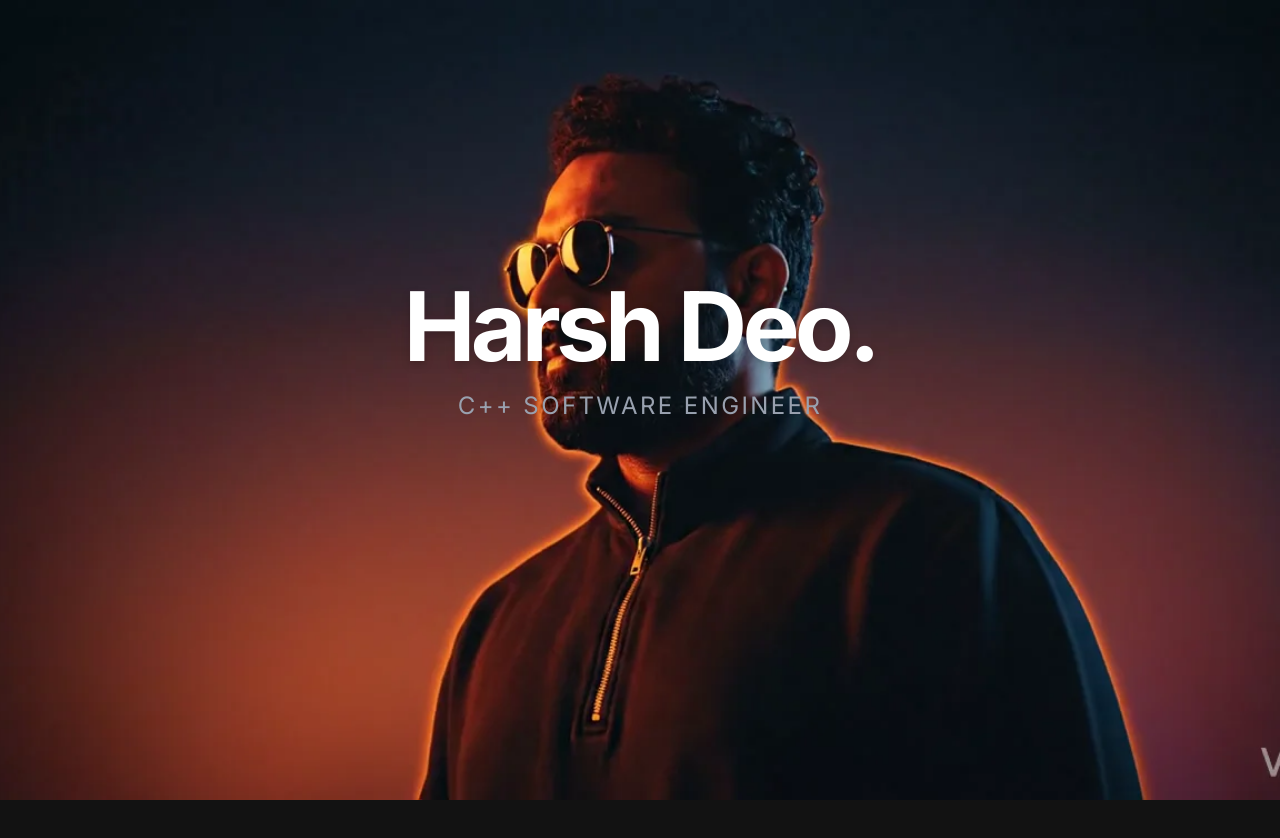
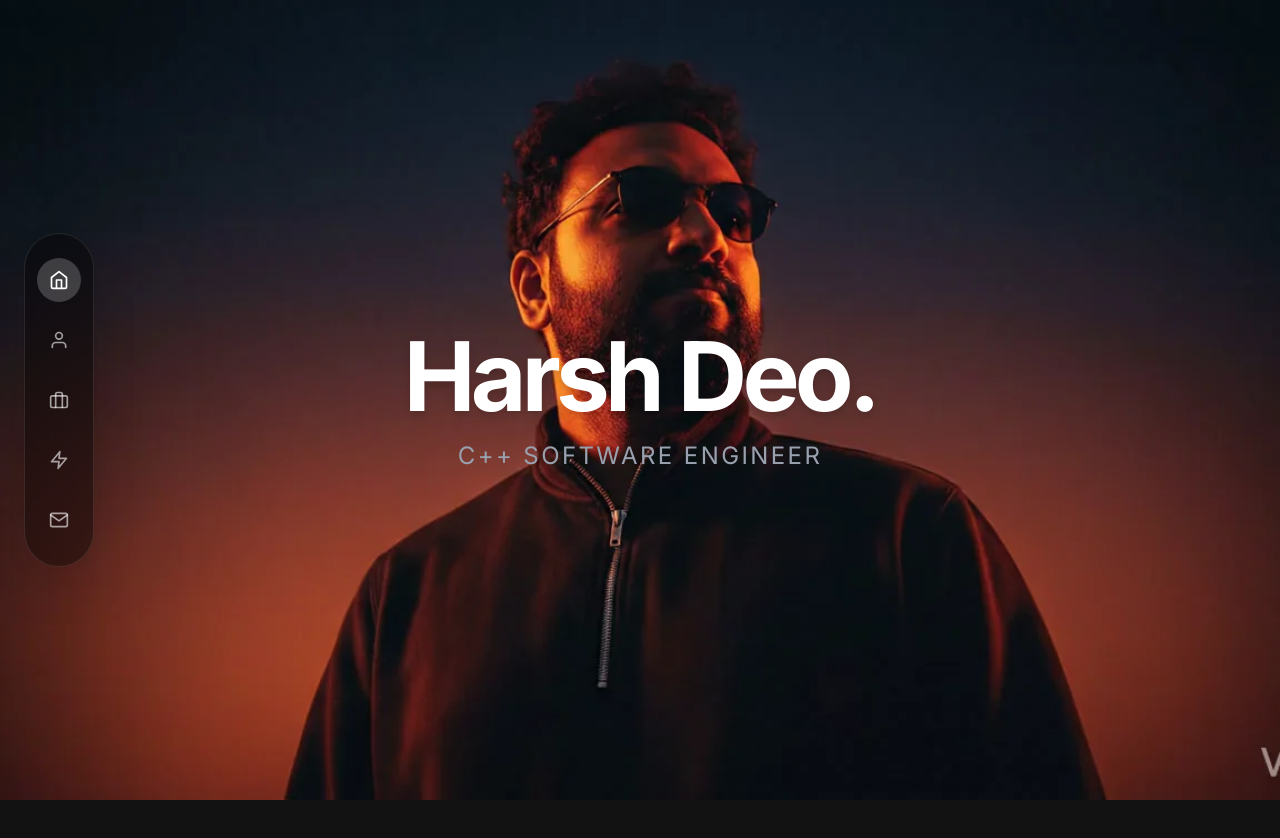
Before and after one commit to harshdeo802/scrolly-portfolio, a Next.js app: page / in a window 1280 px wide. Shown: the top 838 px of the page. Built offline with nearby package versions, Linux system fonts and the light colour scheme.

Commit message:
feat : add enhancements to skills section

```diff
--- a/app/components/About.tsx
+++ b/app/components/About.tsx
@@ -1,44 +1,112 @@
+import {
+    SiCplusplus,
+    SiC,
+    SiPython,
+    SiGnubash,
+    SiLinux,
+    SiGit,
+    SiGitlab,
+    SiCmake,
+    SiDocker
+} from "react-icons/si";
+import { VscDebug } from "react-icons/vsc";
+import { IconType } from "react-icons";
+
+interface SkillItem {
+    name: string;
+    icon: IconType;
+    color: string;
+}
+
 export default function About() {
-    const skills = {
-        languages: ["C++ (C++11/14/17/21)", "C", "Python (basic)", "Shell Scripting"],
-        core: ["OOP", "Multithreading & Concurrency", "Memory Management", "STL", "Performance Optimization", "System-Level Development"],
-        tools: ["Linux", "Git", "GitLab CI/CD", "CMake", "Docker", "GDB/Valgrind"],
-    };
+    const languages: SkillItem[] = [
+        { name: "C++ (11/14/17/21)", icon: SiCplusplus, color: "text-blue-500" },
+        { name: "C Language", icon: SiC, color: "text-blue-300" },
+        { name: "Python", icon: SiPython, color: "text-yellow-400" },
+        { name: "Shell Scripting", icon: SiGnubash, color: "text-green-500" },
+    ];
+
+    const tools: SkillItem[] = [
+        { name: "Linux", icon: SiLinux, color: "text-yellow-500" },
+        { name: "Git", icon: SiGit, color: "text-red-500" },
+        { name: "GitLab CI/CD", icon: SiGitlab, color: "text-orange-500" },
+        { name: "CMake", icon: SiCmake, color: "text-green-600" },
+        { name: "Docker", icon: SiDocker, color: "text-blue-400" },
+        { name: "GDB / Valgrind", icon: VscDebug, color: "text-gray-400" },
+    ];
+
+    const coreConcepts = [
+        "OOP",
+        "Multithreading & Concurrency",
+        "Memory Management",
+        "STL",
+        "Performance Optimization",
+        "System-Level Development"
+    ];
+
+    const SkillIcon = ({ item }: { item: SkillItem }) => (
+        <div className="group relative flex flex-col items-center justify-center p-4 bg-white/5 rounded-xl border border-white/10 hover:border-white/30 transition-all duration-300 hover:-translate-y-1">
+            <item.icon className={`text-4xl ${item.color} mb-0 transition-all duration-300 group-hover:scale-110 group-hover:mb-2`} />
+
+            {/* Text Reveal on Hover */}
+            <span className="absolute bottom-2 opacity-0 transform translate-y-2 group-hover:opacity-100 group-hover:translate-y-0 transition-all duration-300 text-xs font-mono text-gray-300 tracking-wider text-center w-full px-1">
+                {item.name}
+            </span>
+        </div>
+    );
 
     return (
         <section className="relative z-20 bg-[#121212] pt-24 pb-12 px-6 md:px-12 text-white">
-            <div className="max-w-4xl mx-auto">
+            <div className="max-w-5xl mx-auto">
                 <h2 className="text-3xl md:text-5xl font-bold mb-8 tracking-tight text-white/90">
-                    Professional Identity
+                    About Me
                 </h2>
-                <p className="text-xl leading-relaxed text-gray-300 mb-12">
+                <p className="text-xl leading-relaxed text-gray-300 mb-8 max-w-3xl">
                     I am a <span className="text-purple-400 font-semibold">performance-focused C++ Software Engineer</span> with 2.5+ years of professional experience building efficient and reliable software systems. My core expertise lies in modern C++, multithreading, performance optimization, and debugging complex runtime issues. I enjoy solving challenging engineering problems and building scalable, maintainable software used in production environments.
                 </p>
 
-                <div className="grid grid-cols-1 md:grid-cols-3 gap-8 mt-16 border-t border-white/10 pt-16">
+                <div className="mb-16">
+                    <h3 className="text-2xl font-bold mb-4 text-white/90">Career Goal</h3>
+                    <p className="text-lg leading-relaxed text-gray-400 max-w-3xl">
+                        Seeking opportunities as a C++ Software Engineer where I can contribute to building high-quality products, optimize system performance, and solve complex engineering problems.
+                    </p>
+                </div>
+
+                <div className="space-y-16">
+                    {/* Languages - Logo Grid */}
                     <div>
-                        <h3 className="text-lg font-mono text-purple-400 mb-4 uppercase tracking-widest">Languages</h3>
-                        <ul className="space-y-2">
-                            {skills.languages.map((skill) => (
-                                <li key={skill} className="text-gray-400">{skill}</li>
+                        <h3 className="text-lg font-mono text-purple-400 mb-8 uppercase tracking-widest border-b border-white/10 pb-2">Languages</h3>
+                        <div className="grid grid-cols-2 sm:grid-cols-4 gap-4">
+                            {languages.map((skill) => (
+                                <SkillIcon key={skill.name} item={skill} />
                             ))}
-                        </ul>
+                        </div>
                     </div>
-                    <div>
-                        <h3 className="text-lg font-mono text-blue-400 mb-4 uppercase tracking-widest">Core Technical</h3>
-                        <ul className="space-y-2">
-                            {skills.core.map((skill) => (
-                                <li key={skill} className="text-gray-400">{skill}</li>
-                            ))}
-                        </ul>
-                    </div>
-                    <div>
-                        <h3 className="text-lg font-mono text-green-400 mb-4 uppercase tracking-widest">Platforms & Tools</h3>
-                        <ul className="space-y-2">
-                            {skills.tools.map((skill) => (
-                                <li key={skill} className="text-gray-400">{skill}</li>
-                            ))}
-                        </ul>
+
+                    <div className="grid grid-cols-1 md:grid-cols-2 gap-12">
+
+                        {/* Core Concepts - List */}
+                        <div>
+                            <h3 className="text-lg font-mono text-blue-400 mb-6 uppercase tracking-widest border-b border-white/10 pb-2">Core Technical</h3>
+                            <ul className="space-y-3">
+                                {coreConcepts.map((concept) => (
+                                    <li key={concept} className="flex items-center text-gray-300">
+                                        <span className="w-1.5 h-1.5 bg-blue-500 rounded-full mr-3"></span>
+                                        {concept}
+                                    </li>
+                                ))}
+                            </ul>
+                        </div>
+
+                        {/* Tools - Logo Grid */}
+                        <div>
+                            <h3 className="text-lg font-mono text-green-400 mb-6 uppercase tracking-widest border-b border-white/10 pb-2">Platforms & Tools</h3>
+                            <div className="grid grid-cols-3 gap-4">
+                                {tools.map((skill) => (
+                                    <SkillIcon key={skill.name} item={skill} />
+                                ))}
+                            </div>
+                        </div>
                     </div>
                 </div>
             </div>
--- /dev/null
+++ b/app/components/Navbar.tsx
@@ -0,0 +1,80 @@
+"use client";
+
+import { useEffect, useState } from "react";
+import { FiHome, FiUser, FiBriefcase, FiZap, FiMail } from "react-icons/fi";
+import { motion } from "framer-motion";
+
+const navItems = [
+    { name: "Home", id: "home", icon: FiHome },
+    { name: "About", id: "about", icon: FiUser },
+    { name: "Experience", id: "experience", icon: FiBriefcase },
+    { name: "Impacts", id: "projects", icon: FiZap },
+    { name: "Contact", id: "contact", icon: FiMail },
+];
+
+export default function Navbar() {
+    const [activeSection, setActiveSection] = useState("home");
+
+    const scrollToSection = (id: string) => {
+        const element = document.getElementById(id);
+        if (element) {
+            window.scrollTo({
+                top: element.offsetTop,
+                behavior: "smooth",
+            });
+        }
+    };
+
+    useEffect(() => {
+        const observer = new IntersectionObserver(
+            (entries) => {
+                entries.forEach((entry) => {
+                    if (entry.isIntersecting) {
+                        setActiveSection(entry.target.id);
+                    }
+                });
+            },
+            { rootMargin: "-40% 0px -60% 0px" }
+        );
+
+        navItems.forEach((item) => {
+            const element = document.getElementById(item.id);
+            if (element) observer.observe(element);
+        });
+
+        return () => observer.disconnect();
+    }, []);
+
+    return (
+        <div className="fixed left-6 top-1/2 -translate-y-1/2 z-50">
+            <nav className="flex flex-col gap-4 bg-black/40 backdrop-blur-xl px-3 py-6 rounded-full border border-white/10 shadow-2xl">
+                {navItems.map((item) => (
+                    <button
+                        key={item.id}
+                        onClick={() => scrollToSection(item.id)}
+                        className="relative group p-3 rounded-full transition-all duration-300 hover:bg-white/10"
+                        aria-label={item.name}
+                    >
+                        {activeSection === item.id && (
+                            <motion.div
+                                layoutId="active-bg"
+                                className="absolute inset-0 bg-white/20 rounded-full"
+                                transition={{ type: "spring", stiffness: 300, damping: 30 }}
+                            />
+                        )}
+
+                        <item.icon
+                            className={`text-xl transition-colors duration-300 ${activeSection === item.id ? "text-white" : "text-white/60 group-hover:text-white"
+                                }`}
+                        />
+
+                        {/* Tooltip */}
+                        <span className="absolute left-full ml-4 top-1/2 -translate-y-1/2 px-2 py-1 bg-black/80 text-white text-xs font-medium rounded opacity-0 group-hover:opacity-100 transition-opacity whitespace-nowrap border border-white/10 pointer-events-none">
+                            {item.name}
+                        </span>
+                    </button>
+                ))}
+            </nav>
+        </div>
+    );
+}
--- a/app/components/Overlay.tsx
+++ b/app/components/Overlay.tsx
@@ -1,9 +1,14 @@
 "use client";
 
 import { useScroll, useTransform, motion } from "framer-motion";
+import { useRef } from "react";
 
 export default function Overlay() {
-    const { scrollYProgress } = useScroll();
+    const containerRef = useRef<HTMLDivElement>(null);
+    const { scrollYProgress } = useScroll({
+        target: containerRef,
+        offset: ["start start", "end end"]
+    });
 
     const opacity1 = useTransform(scrollYProgress, [0, 0.2], [1, 0]);
     const y1 = useTransform(scrollYProgress, [0, 0.2], [0, -50]);
@@ -15,11 +20,12 @@ export default function Overlay() {
     const y3 = useTransform(scrollYProgress, [0.5, 0.6, 0.8], [50, 0, -50]);
 
     return (
-        <div className="absolute top-0 left-0 w-full h-[500vh] pointer-events-none z-10 flex flex-col items-center">
+        <div ref={containerRef} className="absolute top-0 left-0 w-full h-[500vh] pointer-events-none z-10">
+            <div className="sticky top-0 h-screen w-full flex flex-col items-center justify-center overflow-hidden">
                 {/* Section 1 */}
                 <motion.div
                     style={{ opacity: opacity1, y: y1 }}
-                className="fixed top-1/2 left-1/2 -translate-x-1/2 -translate-y-1/2 text-center"
+                    className="absolute top-1/2 left-1/2 -translate-x-1/2 -translate-y-1/2 text-center w-full px-4"
                 >
                     <h1 className="text-6xl md:text-8xl font-bold tracking-tighter text-white drop-shadow-lg">
                         Harsh Deo.
@@ -32,7 +38,7 @@ export default function Overlay() {
                 {/* Section 2 */}
                 <motion.div
                     style={{ opacity: opacity2, y: y2 }}
-                className="fixed top-1/2 left-10 md:left-32 -translate-y-1/2 max-w-lg"
+                    className="absolute top-1/2 left-10 md:left-32 -translate-y-1/2 max-w-lg"
                 >
                     <h2 className="text-5xl md:text-7xl font-bold text-white leading-tight">
                         Building <br />
@@ -46,7 +52,7 @@ export default function Overlay() {
                 {/* Section 3 */}
                 <motion.div
                     style={{ opacity: opacity3, y: y3 }}
-                className="fixed top-1/2 right-10 md:right-32 -translate-y-1/2 max-w-lg text-right"
+                    className="absolute top-1/2 right-10 md:right-32 -translate-y-1/2 max-w-lg text-right"
                 >
                     <h2 className="text-5xl md:text-7xl font-bold text-white leading-tight">
                         Multithreading, <br />
@@ -55,5 +61,6 @@ export default function Overlay() {
                     </h2>
                 </motion.div>
             </div>
+        </div>
     );
 }
--- a/app/components/ScrollyCanvas.tsx
+++ b/app/components/ScrollyCanvas.tsx
@@ -5,9 +5,14 @@ import { useEffect, useRef, useState } from "react";
 
 export default function ScrollyCanvas({ numFrames }: { numFrames: number }) {
     const canvasRef = useRef<HTMLCanvasElement>(null);
+    const containerRef = useRef<HTMLDivElement>(null);
     const [images, setImages] = useState<HTMLImageElement[]>([]);
-    const [imagesLoaded, setImagesLoaded] = useState<boolean[]>([]);
-    const { scrollYProgress } = useScroll();
+    const [imagesLoaded, setImagesLoaded] = useState<boolean[]>(new Array(numFrames).fill(false));
+
+    const { scrollYProgress } = useScroll({
+        target: containerRef,
+        offset: ["start start", "end end"]
+    });
 
     // Smooth out the scroll progress with a spring
     // mass: inertia, stiffness: rigidity, damping: friction
@@ -87,7 +92,7 @@ export default function ScrollyCanvas({ numFrames }: { numFrames: number }) {
     });
 
     return (
-        <div className="h-[500vh] relative">
+        <div ref={containerRef} className="h-[500vh] relative">
             <div className="sticky top-0 h-screen w-full overflow-hidden bg-[#121212]">
                 <canvas ref={canvasRef} className="block w-full h-full" />
             </div>
--- a/app/page.tsx
+++ b/app/page.tsx
@@ -3,19 +3,31 @@ import Overlay from "./components/Overlay";
 import About from "./components/About";
 import Experience from "./components/Experience";
 import Projects from "./components/Projects";
+import Navbar from "./components/Navbar";
 
 export default function Home() {
   return (
-    <main className="bg-[#121212] min-h-screen text-white">
-      <div className="relative">
+    <main className="bg-[#121212] min-h-screen text-white relative">
+      <Navbar />
+
+      <section id="home" className="relative">
         <Overlay />
         <ScrollyCanvas numFrames={192} />
-      </div>
-      <About />
-      <Experience />
-      <Projects />
+      </section>
 
-      <div className="h-screen flex items-center justify-center bg-[#121212] border-t border-white/5">
+      <section id="about">
+        <About />
+      </section>
+
+      <section id="experience">
+        <Experience />
+      </section>
+
+      <section id="projects">
+        <Projects />
+      </section>
+
+      <section id="contact" className="h-screen flex items-center justify-center bg-[#121212] border-t border-white/5">
         <div className="text-center">
           <h2 className="text-4xl font-bold tracking-tight text-white/50">
             Let's work together.
@@ -24,7 +36,7 @@ export default function Home() {
             harshdeo802@gmail.com
           </a>
         </div>
-      </div>
+      </section>
     </main>
   );
 }
--- a/package.json
+++ b/package.json
@@ -12,7 +12,8 @@
     "framer-motion": "^12.34.0",
     "next": "16.1.6",
     "react": "19.2.3",
-    "react-dom": "19.2.3"
+    "react-dom": "19.2.3",
+    "react-icons": "^5.5.0"
   },
   "devDependencies": {
     "@tailwindcss/postcss": "^4",
```
Also changed, not shown: 1 other file (tests, documents, lock files or other folders). Lines whose indentation alone changed are shown as unchanged.
